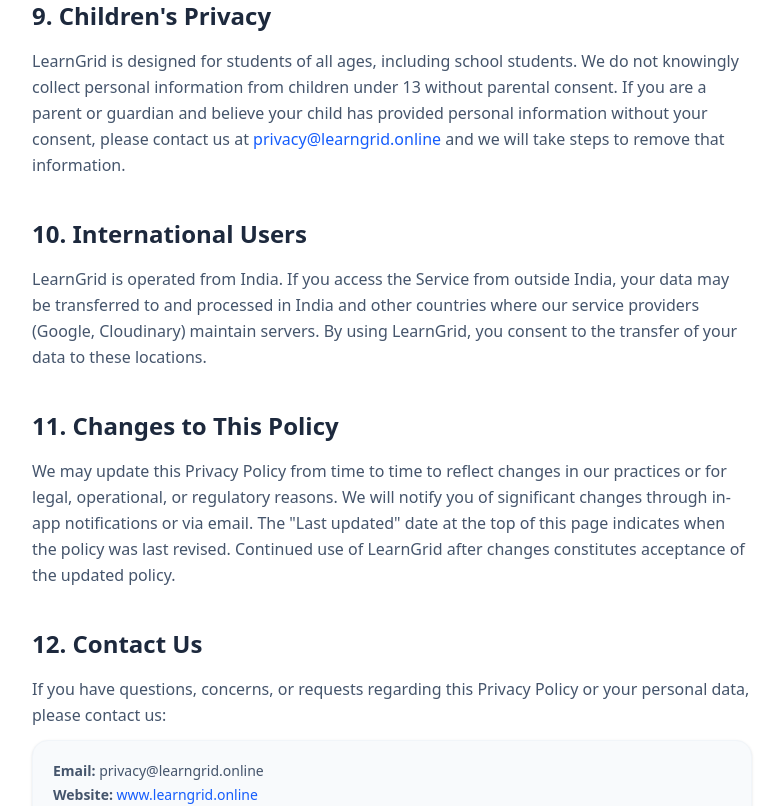
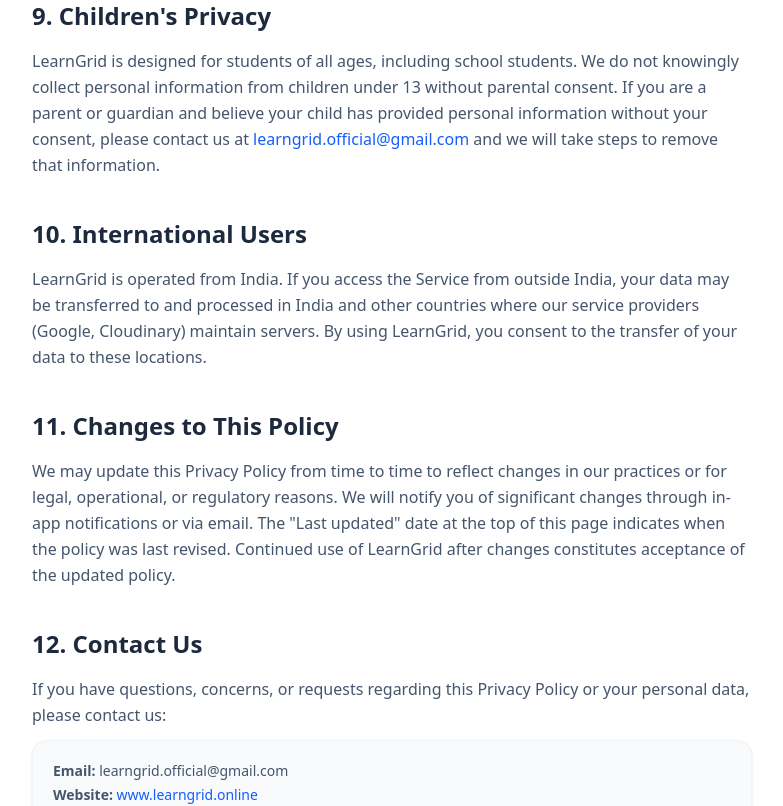
Before and after one commit to PrajwalChaple/LearnGrid, a React (Vite) app: page /privacy-policy in a window 1280 px wide. Shown: the part 3380-4186 px from the top of the page, without its empty margins (248-1031 px from the left). Built offline with nearby package versions, Linux system fonts and the light colour scheme; no server answers.

Commit message:
Update privacy and terms policy with official email

```diff
--- a/src/pages/Static/CookiePolicy.jsx
+++ b/src/pages/Static/CookiePolicy.jsx
@@ -139,7 +139,7 @@
                             <h2 className="text-2xl font-bold mb-4 text-slate-800">8. Contact Us</h2>
                             <p className="text-base text-slate-600 leading-relaxed font-medium mb-3">If you have questions about our use of cookies, please contact us:</p>
                             <div className="bg-[#f8fafc] border border-slate-100 rounded-2xl p-5 shadow-sm">
-                                <p className="text-sm text-slate-600 font-medium"><strong>Email:</strong> privacy@learngrid.online</p>
+                                <p className="text-sm text-slate-600 font-medium"><strong>Email:</strong> learngrid.official@gmail.com</p>
                                 <p className="text-sm text-slate-600 font-medium mt-1"><strong>Website:</strong> <a href="https://www.learngrid.online" className="text-blue-600 hover:underline">www.learngrid.online</a></p>
                                 <p className="text-sm text-slate-600 font-medium mt-1"><strong>Developer:</strong> Prajwal Chaple</p>
                             </div>
--- a/src/pages/Static/PrivacyPolicy.jsx
+++ b/src/pages/Static/PrivacyPolicy.jsx
@@ -143,7 +143,7 @@
                         {/* 9. Children's Privacy */}
                         <div>
                             <h2 className="text-2xl font-bold mb-4 text-slate-800">9. Children's Privacy</h2>
-                            <p className="text-base text-slate-600 leading-relaxed font-medium">LearnGrid is designed for students of all ages, including school students. We do not knowingly collect personal information from children under 13 without parental consent. If you are a parent or guardian and believe your child has provided personal information without your consent, please contact us at <span className="text-blue-600">privacy@learngrid.online</span> and we will take steps to remove that information.</p>
+                            <p className="text-base text-slate-600 leading-relaxed font-medium">LearnGrid is designed for students of all ages, including school students. We do not knowingly collect personal information from children under 13 without parental consent. If you are a parent or guardian and believe your child has provided personal information without your consent, please contact us at <span className="text-blue-600">learngrid.official@gmail.com</span> and we will take steps to remove that information.</p>
                         </div>
 
                         {/* 10. International Users */}
@@ -163,7 +163,7 @@
                             <h2 className="text-2xl font-bold mb-4 text-slate-800">12. Contact Us</h2>
                             <p className="text-base text-slate-600 leading-relaxed font-medium mb-3">If you have questions, concerns, or requests regarding this Privacy Policy or your personal data, please contact us:</p>
                             <div className="bg-[#f8fafc] border border-slate-100 rounded-2xl p-5 shadow-sm">
-                                <p className="text-sm text-slate-600 font-medium"><strong>Email:</strong> privacy@learngrid.online</p>
+                                <p className="text-sm text-slate-600 font-medium"><strong>Email:</strong> learngrid.official@gmail.com</p>
                                 <p className="text-sm text-slate-600 font-medium mt-1"><strong>Website:</strong> <a href="https://www.learngrid.online" className="text-blue-600 hover:underline">www.learngrid.online</a></p>
                                 <p className="text-sm text-slate-600 font-medium mt-1"><strong>Developer:</strong> Prajwal Chaple</p>
                             </div>
--- a/src/pages/Static/TermsOfService.jsx
+++ b/src/pages/Static/TermsOfService.jsx
@@ -141,7 +141,7 @@
                             <h2 className="text-2xl font-bold mb-4 text-slate-800">14. Contact Us</h2>
                             <p className="text-base text-slate-600 leading-relaxed font-medium mb-3">For questions about these Terms of Service, please contact us:</p>
                             <div className="bg-[#f8fafc] border border-slate-100 rounded-2xl p-5 shadow-sm">
-                                <p className="text-sm text-slate-600 font-medium"><strong>Email:</strong> support@learngrid.online</p>
+                                <p className="text-sm text-slate-600 font-medium"><strong>Email:</strong> learngrid.official@gmail.com</p>
                                 <p className="text-sm text-slate-600 font-medium mt-1"><strong>Website:</strong> <a href="https://www.learngrid.online" className="text-blue-600 hover:underline">www.learngrid.online</a></p>
                                 <p className="text-sm text-slate-600 font-medium mt-1"><strong>Developer:</strong> Prajwal Chaple</p>
                             </div>
```
